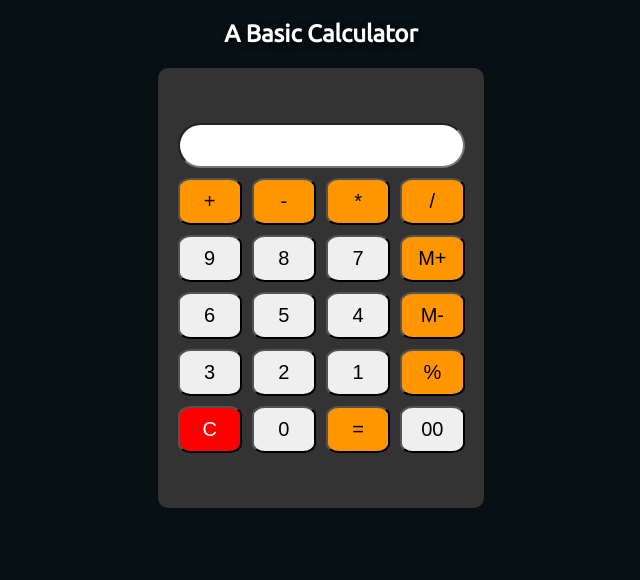
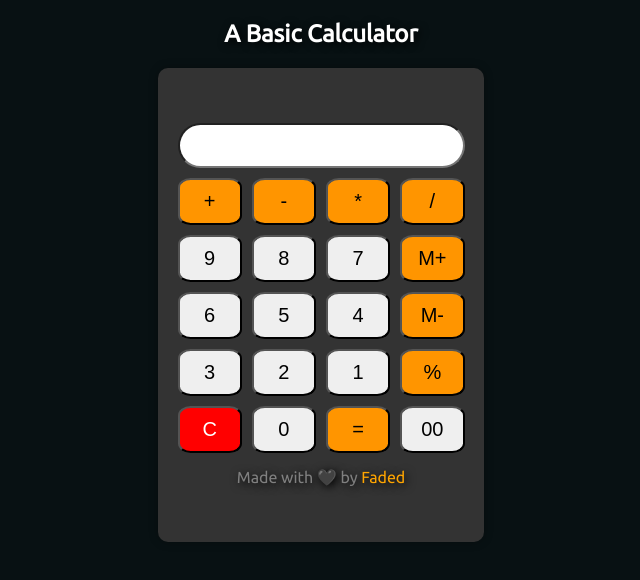
Before and after one commit to QueenlyQuester/Calculator-1, a plain HTML site: page index.html in a window 1280 px wide. Shown: the whole page, without its empty margins (319-959 px from the left). Drawn offline with Linux system fonts and the light colour scheme.

Commit message:
added footer

```diff
--- a/index.html
+++ b/index.html
@@ -3,6 +3,7 @@
 
 <head>
   <meta name="viewport" content="width=device-width, initial-scale=1">
+	<meta charset="UTF-8">
   <title>Calculator By Faded</title>
   <link rel="stylesheet" href="style.css">
   <link href="https://fonts.googleapis.com/css2?family=Ubuntu&display=swap" rel="stylesheet">
@@ -44,6 +45,13 @@
       <button id="equal">=</button>
       <button class="number">00</button>
     </div>
+
+
+<footer>
+  Made with <span class="black-heart">🖤</span> by <a href="https://www.instagram.com/anon_faded/" target="_blank">Faded</a>
+</footer>
+
+
     <script src="script.js"></script>
 </body>
 
--- a/style.css
+++ b/style.css
@@ -84,7 +84,23 @@ button:hover{
   text-decoration: none;
 
 }
-
+footer {
+  color: grey;
+  font-family: 'Ubuntu', sans-serif;
+	text-shadow: 2px 2px 10px #000000;
+	padding-top: 5px;
+	margin-top: 10px;
+}
+/* A tag for footer faded text */
+footer a {
+  text-decoration: none;
+	color: orange;
+}
+footer a:hover {
+    color: #ff0000;
+    text-decoration: underline;
+		transition: ease .2s;
+}
 
 
 /* media query to adjust responsiveness on small screens */
```
